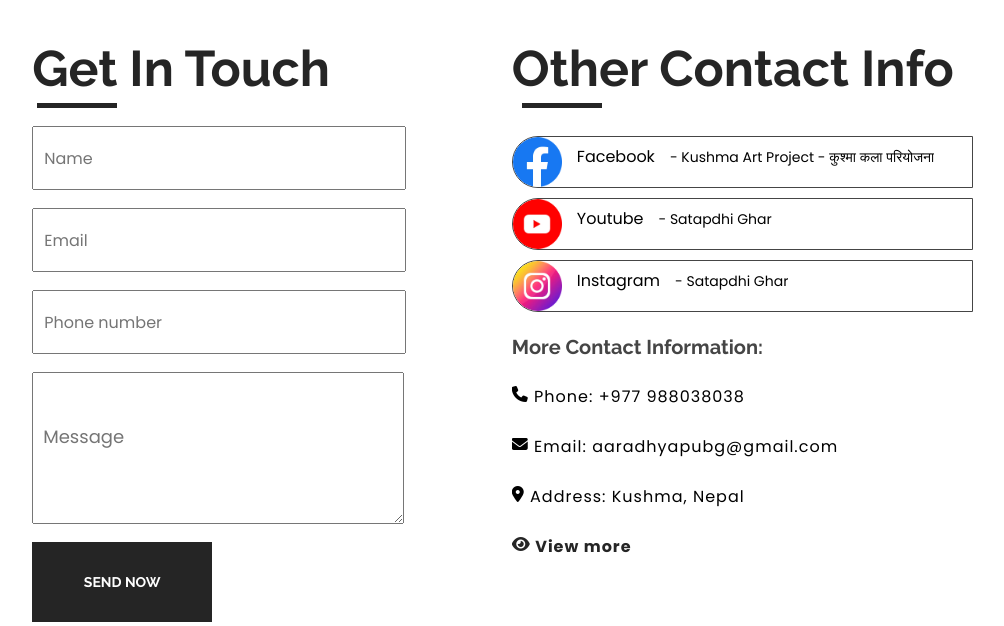
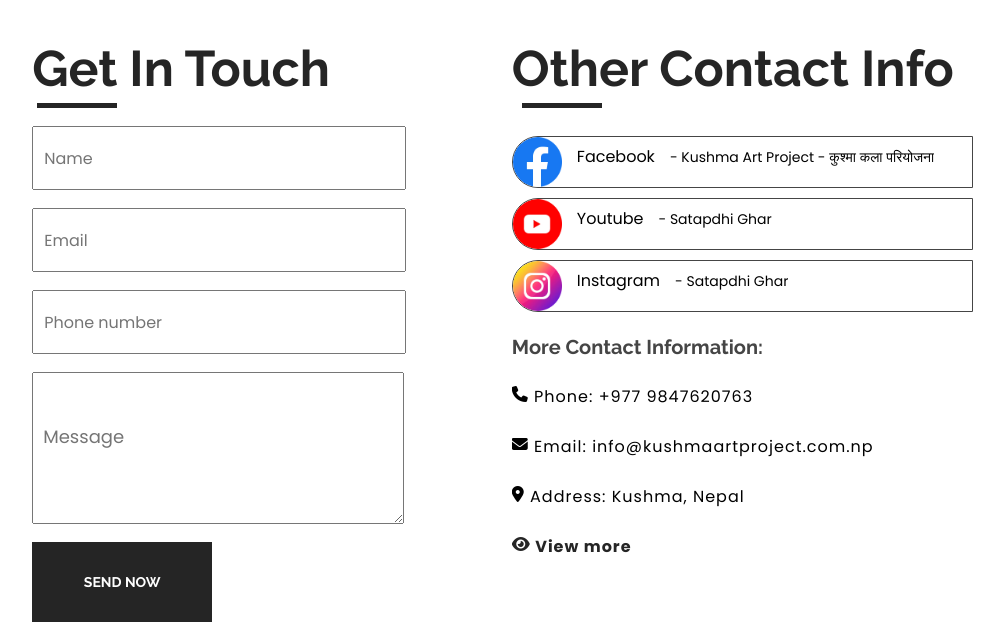
Before and after one commit to zenith-001/Satabdi-Ghar, a PHP site: page / in a window 1280 px wide. Shown: the part 2783-3409 px from the top of the page, without its empty margins (123-1127 px from the left). Run offline with PHP 8.4, Linux system fonts and the light colour scheme; data that the repository does not hold is empty; some libraries are stand-ins or nearby versions.

Commit message:
modification

```diff
--- a/index.php
+++ b/index.php
@@ -265,9 +265,10 @@ if ($_SERVER['REQUEST_METHOD'] == "POST") {
                 <br>
                 <p class="subtitle">More contact information:</p>
                 <p class="description"><br>
-                    <i class="fa-solid fa-phone"></i> Phone: +977 988038038 <br><br>
-                    <i class="fa-solid fa-envelope"></i> Email: aaradhyapubg@gmail.com <br><br>
+                    <i class="fa-solid fa-phone"></i> Phone: +977 9847620763 <br><br>
+                    <i class="fa-solid fa-envelope"></i> Email: info@kushmaartproject.com.np<br><br>
                     <i class="fa-solid fa-location-dot"></i> Address: Kushma, Nepal <br><br>
+
                 </p>
 
                 <p class="description">
```
